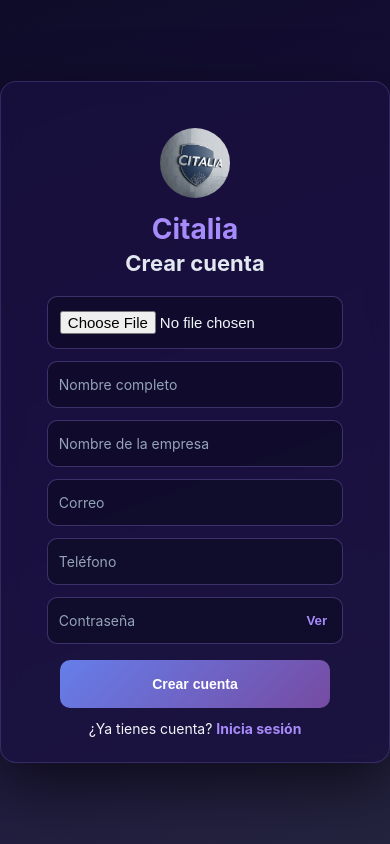
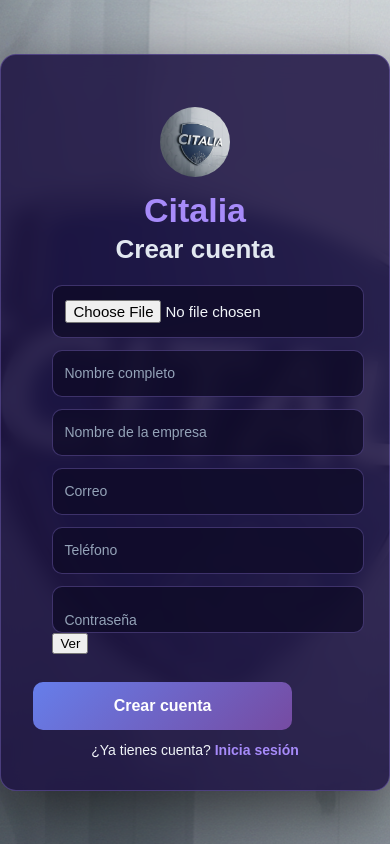
Before and after one commit to anastaciomarbella/atempo, a React (Create React App) app: page /register in a window 390 px wide. Built offline with nearby package versions, Linux system fonts and the light colour scheme.

Commit message:
cambios en logincss

```diff
--- a/src/styles/login.css
+++ b/src/styles/login.css
@@ -1,6 +1,6 @@
-/* ============================================================
+/* =========================
    CONTENEDOR PRINCIPAL
-   ============================================================ */
+========================= */
 
 .login-container {
   display: flex;
@@ -8,30 +8,35 @@
   align-items: center;
   min-height: 100vh;
 
-  /* MISMO FONDO QUE AGENDA */
-  background: linear-gradient(160deg, #0f0c29 0%, #1a1040 50%, #24243e 100%);
-  font-family: -apple-system, BlinkMacSystemFont, 'Segoe UI', sans-serif;
+  /* TU IMAGEN DE FONDO */
+  background-image: url("../assets/logo.png");
+  background-size: cover;
+  background-position: center;
+  background-repeat: no-repeat;
 }
 
-/* ============================================================
-   TARJETA LOGIN
-   ============================================================ */
+/* =========================
+   TARJETA LOGIN (COLORES DEL SISTEMA)
+========================= */
 
 .login-card {
-  background: rgba(26,16,64,0.75);
+  background: rgba(26,16,64,0.85);
   backdrop-filter: blur(10px);
+
+  border: 1px solid rgba(167,139,250,0.3);
+  box-shadow: 0 20px 60px rgba(0,0,0,0.6);
+
   padding: 2rem;
   border-radius: 16px;
-  border: 1px solid rgba(167,139,250,0.2);
-  box-shadow: 0 20px 60px rgba(0,0,0,0.6);
   width: 90%;
   max-width: 450px;
+
   color: #f1f5f9;
 }
 
-/* ============================================================
+/* =========================
    HEADER
-   ============================================================ */
+========================= */
 
 .login-header {
   display: flex;
@@ -47,17 +52,13 @@
   object-fit: cover;
 }
 
-/* ============================================================
-   CONTENIDO
-   ============================================================ */
-
 .login-body {
   text-align: center;
 }
 
-/* ============================================================
+/* =========================
    TITULOS
-   ============================================================ */
+========================= */
 
 .login-title {
   font-size: 34px;
@@ -73,9 +74,9 @@
   color: #e2e8f0;
 }
 
-/* ============================================================
+/* =========================
    INPUTS
-   ============================================================ */
+========================= */
 
 .input-group {
   position: relative;
@@ -87,19 +88,15 @@
   width: 100%;
   padding: 14px 12px;
   font-size: 15px;
+
   border-radius: 10px;
   border: 1px solid rgba(167,139,250,0.3);
+
   background: rgba(15,12,41,0.8);
   color: #f1f5f9;
+
   outline: none;
-  box-sizing: border-box;
 }
-
-.login-input::placeholder{
-  color: transparent;
-}
-
-/* label flotante */
 
 .floating-label-text {
   position: absolute;
@@ -121,22 +118,19 @@
   padding: 0 4px;
 }
 
-/* borde focus */
-
 .login-input:focus {
   border-color: #a78bfa;
   box-shadow: 0 0 8px rgba(167,139,250,0.5);
 }
 
-/* ============================================================
+/* =========================
    BOTON
-   ============================================================ */
+========================= */
 
 .login-button {
   width: 80%;
   height: 48px;
   margin: 1rem auto 0;
-  display: block;
 
   background: linear-gradient(135deg,#667eea,#764ba2);
   color: white;
@@ -146,7 +140,6 @@
   font-weight: 700;
   font-size: 16px;
   cursor: pointer;
-  transition: all .2s;
 }
 
 .login-button:hover {
@@ -154,9 +147,9 @@
   box-shadow: 0 4px 16px rgba(102,126,234,0.6);
 }
 
-/* ============================================================
+/* =========================
    FOOTER
-   ============================================================ */
+========================= */
 
 .login-footer {
   text-align: center;
@@ -176,52 +169,3 @@
   font-size: 12px;
   color: #94a3b8;
 }
-
-/* ============================================================
-   PASSWORD EYE
-   ============================================================ */
-
-.password-group {
-  position: relative;
-}
-
-.toggle-password {
-  position: absolute;
-  top: 50%;
-  right: 10px;
-  transform: translateY(-50%);
-  border: none;
-  background: none;
-  color: #a78bfa;
-  font-weight: bold;
-  cursor: pointer;
-}
-
-/* ============================================================
-   RESPONSIVE
-   ============================================================ */
-
-@media (max-width:480px){
-
-.login-card{
-  padding:1.6rem;
-}
-
-.login-title{
-  font-size:28px;
-}
-
-.login-subtitle{
-  font-size:22px;
-}
-
-.login-logo{
-  width:75px;
-  height:75px;
-}
-
-.login-button{
-  font-size:14px;
-}
-
-}
```
